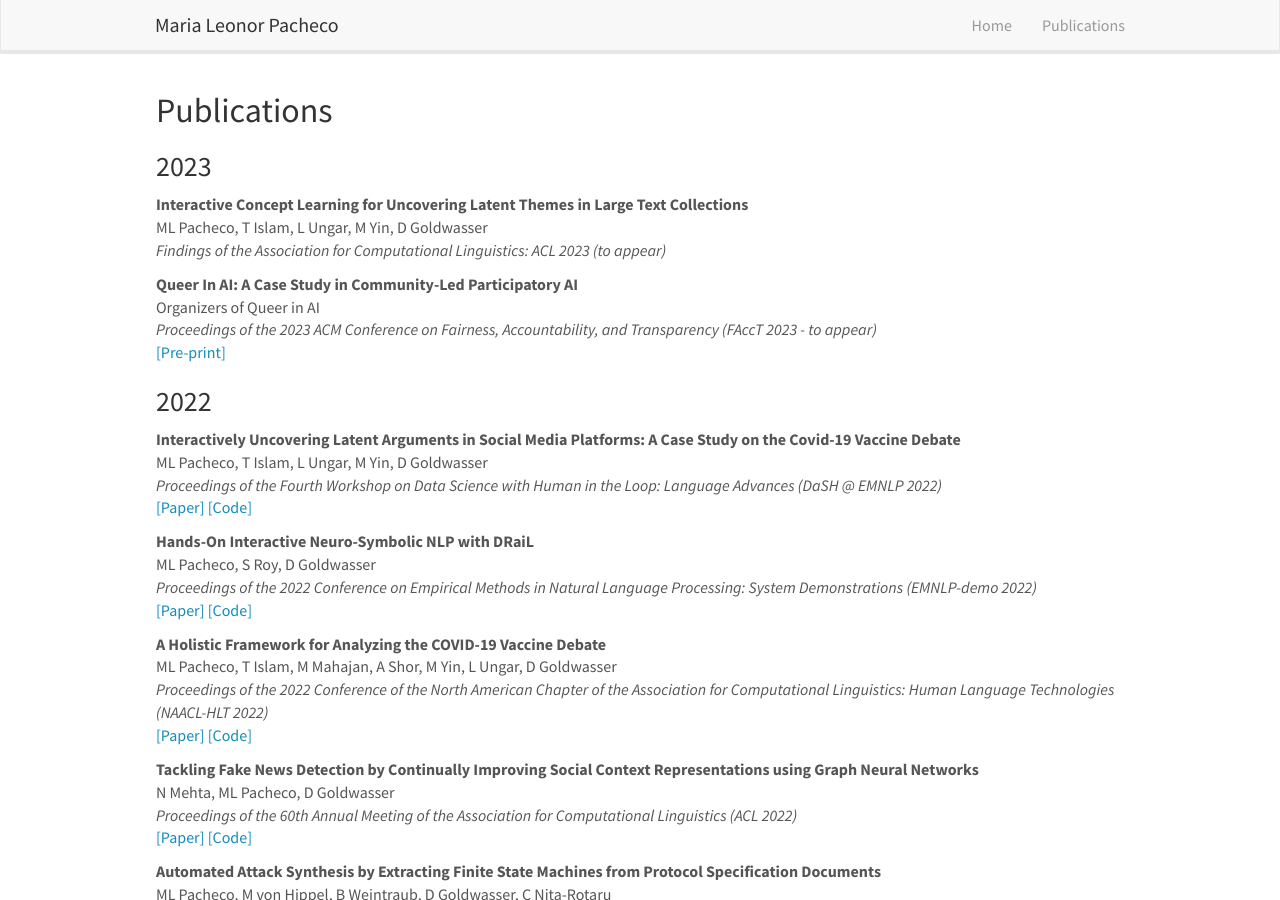
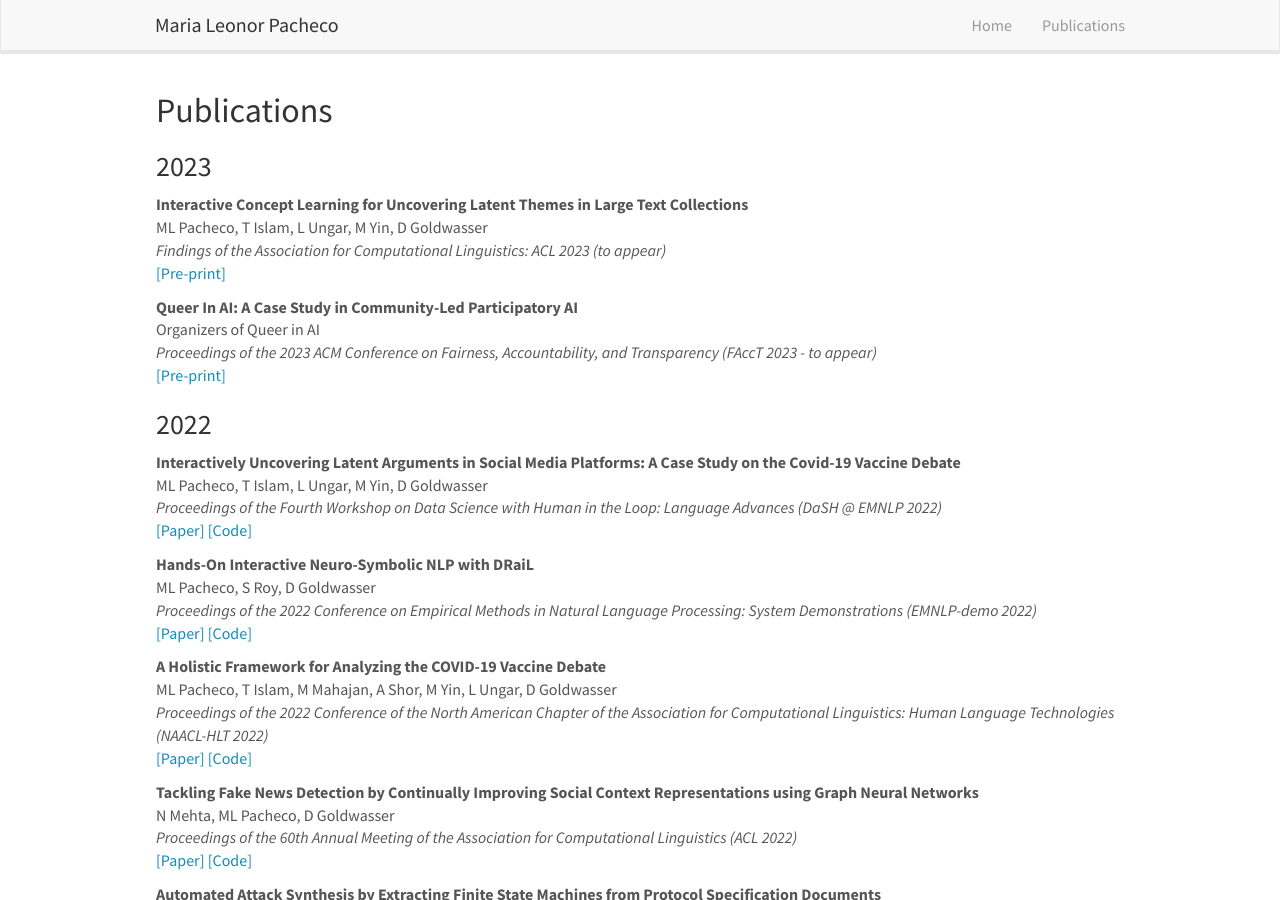
Before and after one commit to mlpacheco/mlpacheco.github.io, a Jekyll site: the page built from _pages/publications.md, in a window 1280 px wide and 900 px high. Built offline with Jekyll 4.4.1, drawn with Linux system fonts in a browser that asks for light colours; nearby versions of some CDN libraries.

Commit message:
Update publist_2023.yml

```diff
--- a/_data/publist_2023.yml
+++ b/_data/publist_2023.yml
@@ -1,6 +1,9 @@
 - title: "Interactive Concept Learning for Uncovering Latent Themes in Large Text Collections"
   authors: ML Pacheco, T Islam, L Ungar, M Yin, D Goldwasser
   venue: "Findings of the Association for Computational Linguistics: ACL 2023 (to appear)"
+  link:
+    url: https://arxiv.org/abs/2305.05094
+    display: \[Pre-print\]
   highlight: 0
   year: 2023
 
```
